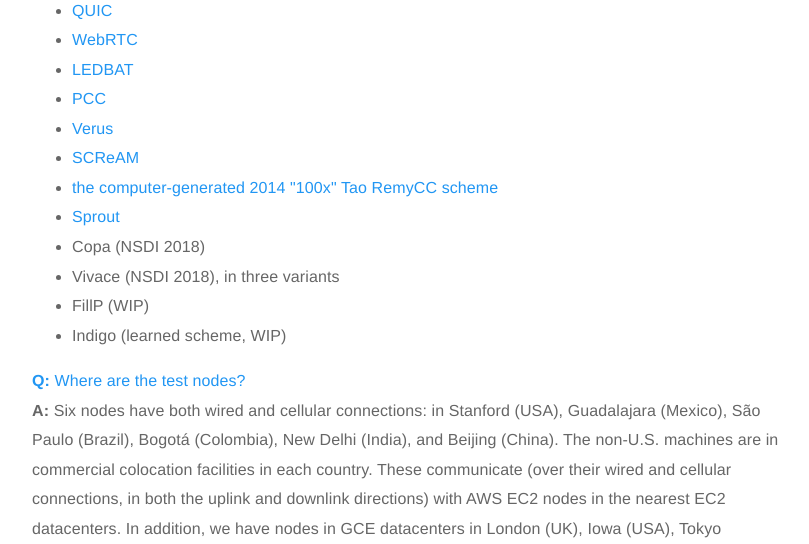
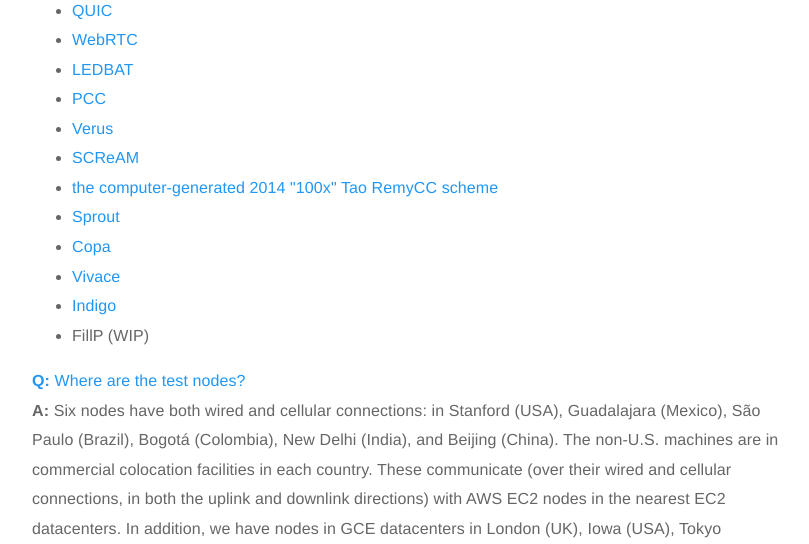
Before and after one commit to StanfordSNR/pantheon_website, a Django app: page /faq/ in a window 1280 px wide. Shown: the part 1057-1601 px from the top of the page, without its empty margins (233-1042 px from the left). Run offline with Django 3.2, Linux system fonts and the light colour scheme; some libraries are stand-ins or nearby versions.

Commit message:
Update faq.html

```diff
--- a/pantheon/templates/pantheon/faq.html
+++ b/pantheon/templates/pantheon/faq.html
@@ -85,10 +85,10 @@ the src directory</a>.
   <li><a href="http://dl.acm.org/citation.cfm?id=2631976">SCReAM</a></li>
   <li><a href="http://web.mit.edu/keithw/www/Learnability-SIGCOMM2014.pdf">the computer-generated 2014 "100x" Tao RemyCC scheme</a></li>
   <li><a href="https://www.usenix.org/system/files/conference/nsdi13/nsdi13-final113.pdf">Sprout</a></li>
-  <li>Copa (NSDI 2018)</li>
-  <li>Vivace (NSDI 2018), in three variants</li>
+  <li><a href="https://www.usenix.org/system/files/conference/nsdi18/nsdi18-arun.pdf">Copa</a></li>
+  <li><a href="https://www.usenix.org/system/files/conference/nsdi18/nsdi18-dong.pdf">Vivace</a></li>
+  <li><a href="https://www.usenix.org/system/files/conference/atc18/atc18-yan-francis.pdf">Indigo</a></li>
   <li>FillP (WIP)</li>
-  <li>Indigo (learned scheme, WIP)</li>
 </ul>
 </p>
 
```
